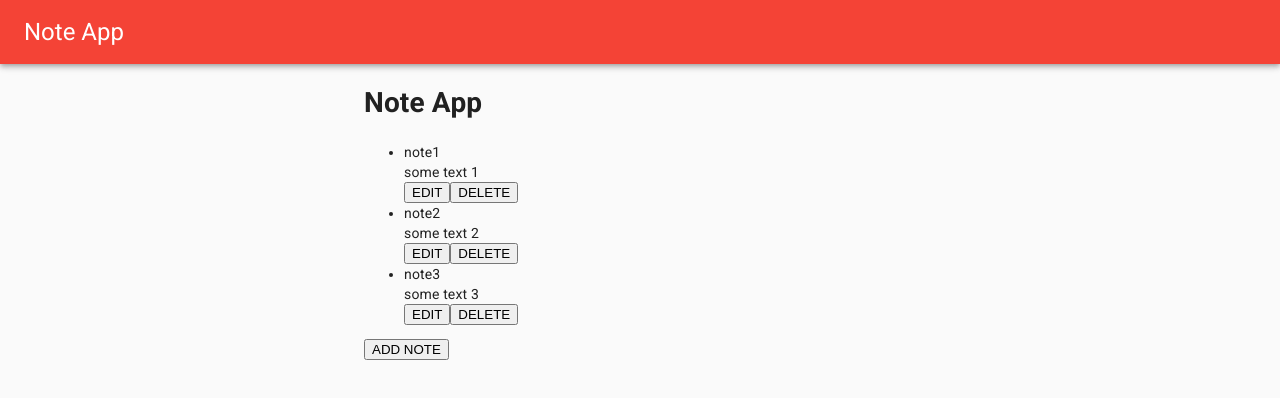
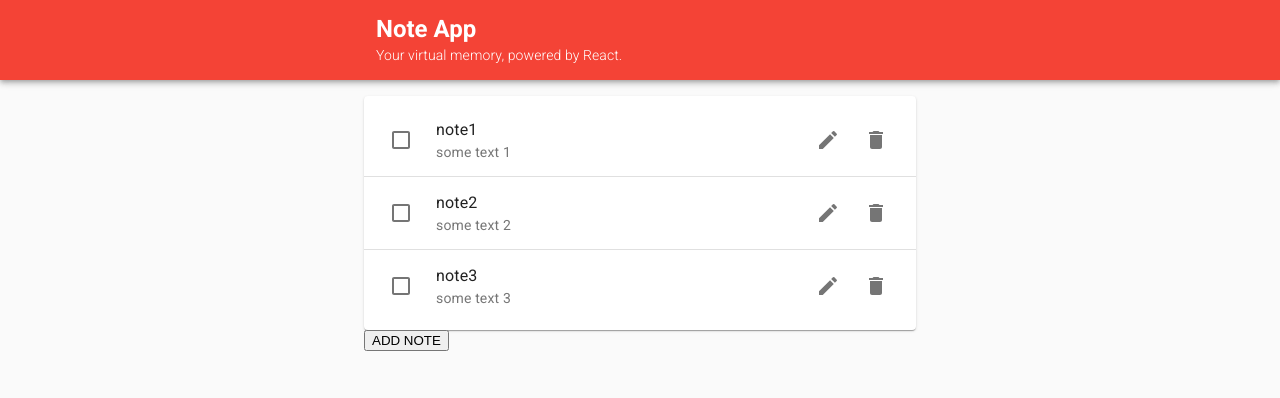
Before and after one commit to kivvvvv/note-app, a React (Create React App) app: page / in a window 1280 px wide. Shown: the top 398 px of the page. Built offline with nearby package versions, Linux system fonts and the light colour scheme.

Commit message:
8# style: finished styling AppBar

```diff
--- a/package.json
+++ b/package.json
@@ -4,6 +4,7 @@
   "private": true,
   "dependencies": {
     "@material-ui/core": "^4.0.0-rc.0",
+    "@material-ui/icons": "^4.1.0",
     "react": "^16.8.6",
     "react-dom": "^16.8.6",
     "react-scripts": "3.0.1",
--- a/src/App.js
+++ b/src/App.js
@@ -1,18 +1,51 @@
 import React from "react";
-import { AppBar, Toolbar, Typography, Container } from "@material-ui/core";
+import { AppBar, Toolbar, Typography, Container, Box } from "@material-ui/core";
+import { makeStyles } from "@material-ui/core/styles";
 
 import NoteList from "./NoteList";
 
+const useStyles = makeStyles(theme => ({
+  appBar: {
+    alignItems: "center",
+    height: theme.spacing(10)
+  },
+  toolBar: {
+    width: "100%",
+    height: "100%",
+    flexDirection: "column",
+    justifyContent: "center",
+    alignItems: "flex-start",
+    [theme.breakpoints.up("lg")]: {
+      maxWidth: "45vw"
+    }
+  },
+  title: {
+    fontWeight: 700
+  },
+  subTitle: {
+    fontWeight: theme.typography.fontWeightLight
+  }
+}));
+
 export default function App() {
+  const classes = useStyles();
+
   return (
-    <div>
-      <AppBar position="static">
-        <Toolbar>
-          <Typography variant="h5">Note App</Typography>
+    <div className="App">
+      <AppBar position="static" className={classes.appBar}>
+        <Toolbar className={classes.toolBar}>
+          <Typography variant="h5" className={classes.title}>
+            Note App
+          </Typography>
+          <Typography variant="subtitle2" className={classes.subTitle}>
+            Your virtual memory, powered by React.
+          </Typography>
         </Toolbar>
       </AppBar>
       <Container maxWidth="sm">
-        <NoteList />
+        <Box my={2}>
+          <NoteList />
+        </Box>
       </Container>
     </div>
   );
--- a/src/Note.js
+++ b/src/Note.js
@@ -1,4 +1,12 @@
 import React from "react";
+import ListItem from "@material-ui/core/ListItem";
+import ListItemIcon from "@material-ui/core/ListItemIcon";
+import ListItemSecondaryAction from "@material-ui/core/ListItemSecondaryAction";
+import ListItemText from "@material-ui/core/ListItemText";
+import Checkbox from "@material-ui/core/Checkbox";
+import IconButton from "@material-ui/core/IconButton";
+import EditIcon from "@material-ui/icons/Edit";
+import DeleteIcon from "@material-ui/icons/Delete";
 
 import { deleteNote } from "./reducers/noteActions";
 
@@ -12,11 +20,19 @@ export default function Note(props) {
   };
 
   return (
-    <li>
-      <div>{props.noteTitle}</div>
-      <div>{props.noteText}</div>
-      <button onClick={handleEditClick}>EDIT</button>
-      <button onClick={handleDeleteClick}>DELETE</button>
-    </li>
+    <ListItem>
+      <ListItemIcon>
+        <Checkbox />
+      </ListItemIcon>
+      <ListItemText primary={props.noteTitle} secondary={props.noteText} />
+      <ListItemSecondaryAction>
+        <IconButton onClick={handleEditClick}>
+          <EditIcon />
+        </IconButton>
+        <IconButton onClick={handleDeleteClick}>
+          <DeleteIcon />
+        </IconButton>
+      </ListItemSecondaryAction>
+    </ListItem>
   );
 }
--- a/src/NoteList.js
+++ b/src/NoteList.js
@@ -1,4 +1,7 @@
 import React, { useReducer, useState } from "react";
+import Paper from "@material-ui/core/Paper";
+import List from "@material-ui/core/List";
+import Divider from "@material-ui/core/Divider";
 
 import noteReducer from "./reducers/noteReducer";
 import { FormMode } from "./reducers/noteActions";
@@ -59,10 +62,11 @@ export default function NoteList() {
   };
 
   return (
-    <div>
-      <h1>Note App</h1>
-      <ul>
-        {notes.map(note => (
+    <>
+      <Paper>
+        <List>
+          {notes.map((note, noteIndex) => (
+            <>
               <Note
                 id={note.id}
                 noteDispatch={dispatch}
@@ -70,10 +74,13 @@ export default function NoteList() {
                 noteText={note.noteText}
                 onEditFormClick={handleEditFormClick}
               />
+              {noteIndex < notes.length - 1 ? <Divider /> : undefined}
+            </>
           ))}
-      </ul>
+        </List>
+      </Paper>
       <button onClick={handleCreateFormClick}>ADD NOTE</button>
       {renderNoteForm()}
-    </div>
+    </>
   );
 }
```
Also changed, not shown: 1 other file (tests, documents, lock files or other folders). Lines whose indentation alone changed are shown as unchanged.
